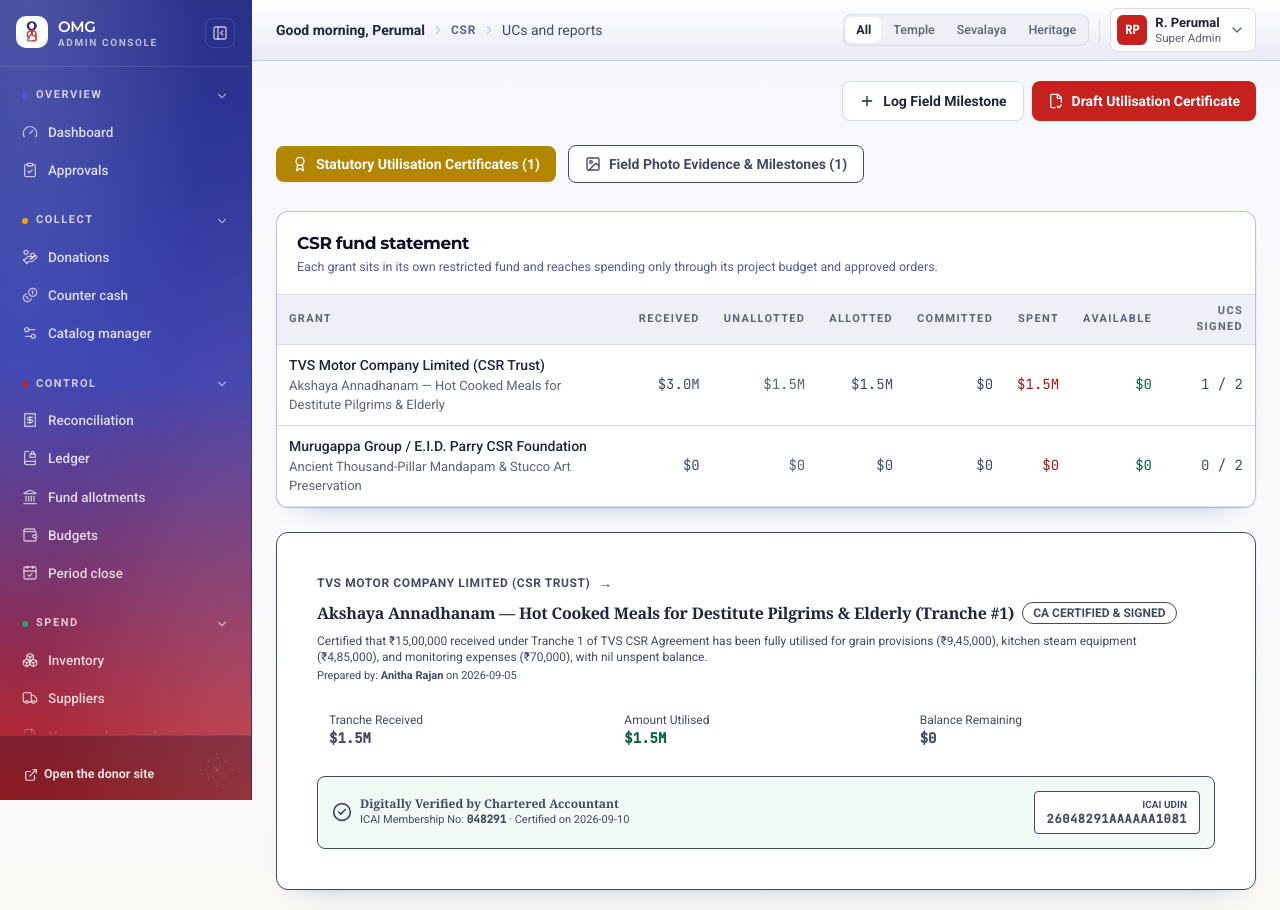
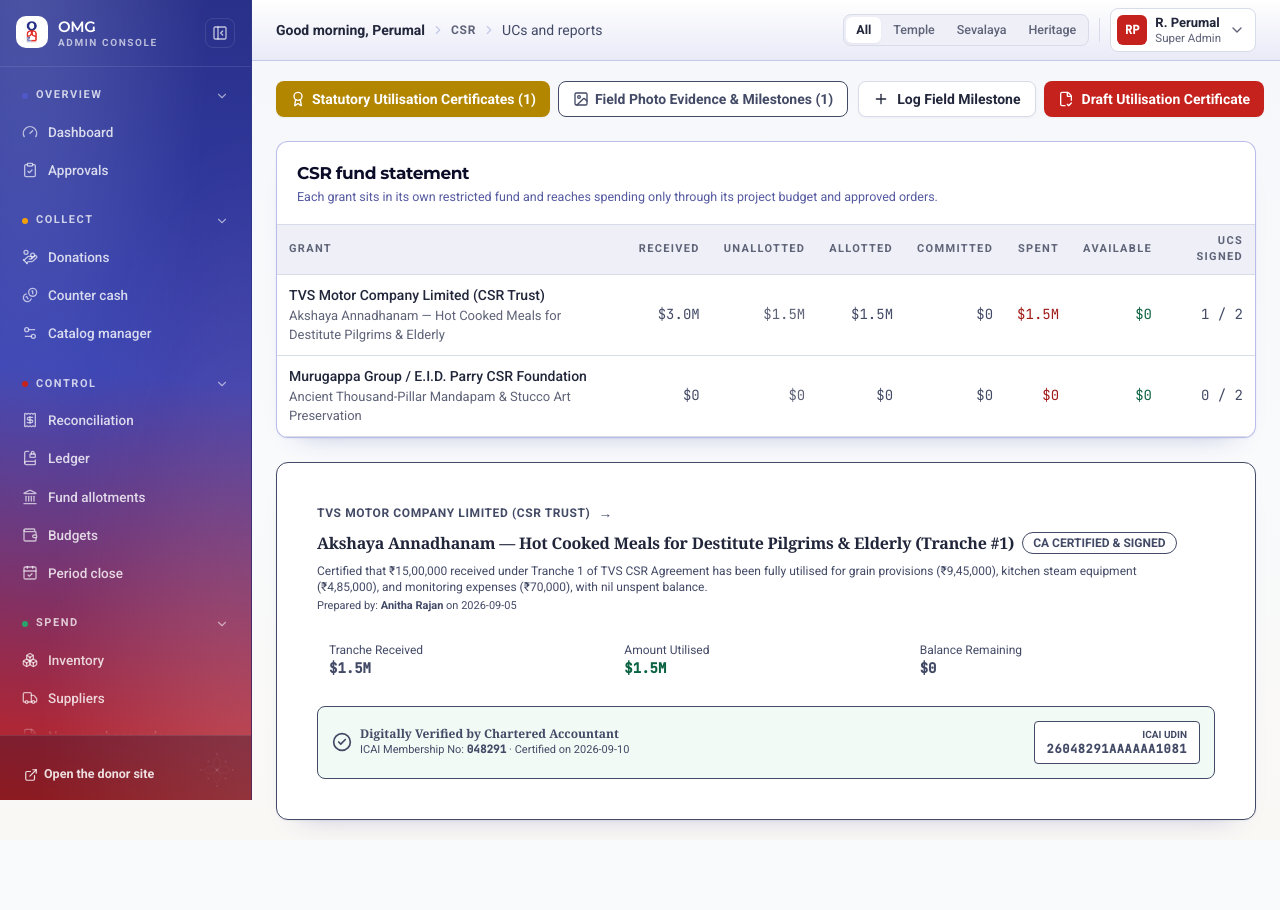
Before and after one commit to balajikarthik2004/omg-erp-prototype, a React (Vite) app: page /console/csr/reports in a window 1280 px wide. After the commit the page ends 840 px from the top, so only its background shows below. Built offline with nearby package versions, Linux system fonts and the light colour scheme; a web font is replaced by a local one.

Commit message:
feat: add pages and UI components for gaushala management, ledger, catalog, events, and allotments

```diff
--- a/src/components/ui/Button.tsx
+++ b/src/components/ui/Button.tsx
@@ -1,6 +1,7 @@
 import { forwardRef, type ButtonHTMLAttributes, type ReactNode } from 'react'
 import { Loader2 } from 'lucide-react'
 import { cn } from '@/lib/cn'
+import { Tooltip, type TooltipProps } from './Tooltip'
 
 type Variant = 'primary' | 'secondary' | 'navy' | 'ghost' | 'danger' | 'success' | 'accent'
 type Size = 'sm' | 'md' | 'lg'
@@ -37,13 +38,33 @@
   icon?: ReactNode
   rightIcon?: ReactNode
   fullWidth?: boolean
+  tooltip?: ReactNode
+  tooltipPosition?: TooltipProps['position']
+  tooltipAlign?: TooltipProps['align']
 }
 
 export const Button = forwardRef<HTMLButtonElement, ButtonProps>(function Button(
-  { variant = 'primary', size = 'md', loading, icon, rightIcon, fullWidth, className, children, disabled, ...rest },
+  {
+    variant = 'primary',
+    size = 'md',
+    loading,
+    icon,
+    rightIcon,
+    fullWidth,
+    className,
+    children,
+    disabled,
+    tooltip,
+    tooltipPosition = 'bottom',
+    tooltipAlign = 'end',
+    title,
+    ...rest
+  },
   ref,
 ) {
-  return (
+  const tooltipContent = tooltip || title
+
+  const buttonElement = (
     <button
       ref={ref}
       disabled={disabled || loading}
@@ -64,4 +85,19 @@
       {rightIcon}
     </button>
   )
+
+  if (tooltipContent) {
+    return (
+      <Tooltip
+        content={tooltipContent}
+        position={tooltipPosition}
+        align={tooltipAlign}
+        className={fullWidth ? 'w-full' : undefined}
+      >
+        {buttonElement}
+      </Tooltip>
+    )
+  }
+
+  return buttonElement
 })
--- /dev/null
+++ b/src/components/ui/Tooltip.tsx
@@ -0,0 +1,66 @@
+import { type ReactNode } from 'react'
+import { cn } from '@/lib/cn'
+
+export interface TooltipProps {
+  content: ReactNode
+  children: ReactNode
+  position?: 'top' | 'bottom' | 'left' | 'right'
+  align?: 'center' | 'start' | 'end'
+  className?: string
+  contentClassName?: string
+  disabled?: boolean
+}
+
+export function Tooltip({
+  content,
+  children,
+  position = 'bottom',
+  align = 'center',
+  className,
+  contentClassName,
+  disabled = false,
+}: TooltipProps) {
+  if (!content || disabled) {
+    return <>{children}</>
+  }
+
+  const alignClass = (() => {
+    if (position === 'top' || position === 'bottom') {
+      if (align === 'start') return 'left-0'
+      if (align === 'end') return 'right-0'
+      return 'left-1/2 -translate-x-1/2'
+    }
+    return ''
+  })()
+
+  return (
+    <div className={cn('group/tooltip relative inline-flex items-center', className)}>
+      {children}
+      <div
+        role="tooltip"
+        className={cn(
+          'pointer-events-none absolute z-50 flex items-center',
+          'opacity-0 transition-all duration-150 ease-out-soft',
+          'group-hover/tooltip:opacity-100 group-focus-within/tooltip:opacity-100',
+          // Position classes
+          position === 'top' && 'bottom-full mb-2 translate-y-1 group-hover/tooltip:translate-y-0',
+          position === 'bottom' && 'top-full mt-2 -translate-y-1 group-hover/tooltip:translate-y-0',
+          position === 'left' && 'right-full top-1/2 -translate-y-1/2 mr-2 translate-x-1 group-hover/tooltip:translate-x-0',
+          position === 'right' && 'left-full top-1/2 -translate-y-1/2 ml-2 -translate-x-1 group-hover/tooltip:translate-x-0',
+          alignClass,
+        )}
+      >
+        <div
+          className={cn(
+            'flex items-center rounded-lg bg-navy-950/95 px-3 py-1.5 text-[12px] font-medium text-white',
+            'shadow-xl shadow-navy-950/30 ring-1 ring-white/15 backdrop-blur-md',
+            'whitespace-nowrap leading-none select-none',
+            contentClassName,
+          )}
+        >
+          {content}
+        </div>
+      </div>
+    </div>
+  )
+}
--- a/src/features/allotments/AllotmentsPage.tsx
+++ b/src/features/allotments/AllotmentsPage.tsx
@@ -82,22 +82,20 @@
 
   return (
     <div>
-      <PageHeader
-        title="Fund allotments"
-        actions={
+      <PageHeader title="Fund allotments">
+        <div className="flex flex-wrap items-center justify-between gap-3">
+          <Tabs
+            value={tab}
+            onChange={setTab}
+            items={[
+              { id: 'pending', label: 'Awaiting approval', count: pending.length },
+              { id: 'decided', label: 'Decided', count: decided.length },
+            ]}
+          />
           <Button icon={<Plus className="size-4" aria-hidden />} onClick={() => setComposing(true)}>
             New allotment
           </Button>
-        }
-      >
-        <Tabs
-          value={tab}
-          onChange={setTab}
-          items={[
-            { id: 'pending', label: 'Awaiting approval', count: pending.length },
-            { id: 'decided', label: 'Decided', count: decided.length },
-          ]}
-        />
+        </div>
       </PageHeader>
 
       {!db.ready ? (
--- a/src/features/cash-counts/CashCountsPage.tsx
+++ b/src/features/cash-counts/CashCountsPage.tsx
@@ -134,6 +134,7 @@
             icon={<Plus className="size-4" aria-hidden />}
             disabled={Boolean(countBlock)}
             title={countBlock ?? undefined}
+            tooltipAlign="end"
             onClick={() => setRecording(true)}
           >
             Record a count
--- a/src/features/csr/CsrReportsPage.tsx
+++ b/src/features/csr/CsrReportsPage.tsx
@@ -135,56 +135,69 @@
 
   return (
     <div className="space-y-6">
-      <PageHeader
-        title="Utilisation Certificates & Impact Reports"
-        actions={
+      <PageHeader title="Utilisation Certificates & Impact Reports">
+        <div className="flex items-center justify-between gap-2.5">
+          <div className="flex items-center gap-2">
+            <button
+              type="button"
+              onClick={() => setActiveTab('ucs')}
+              className={`flex h-9 items-center gap-1.5 rounded-lg px-3 text-[13px] font-semibold whitespace-nowrap transition sm:px-3.5 sm:text-sm ${
+                activeTab === 'ucs'
+                  ? 'bg-turmeric-600 text-white shadow-xs'
+                  : 'bg-white text-sandalwood-700 hover:bg-sandalwood-100 border border-sandalwood-200'
+              }`}
+            >
+              <Award className="size-4 shrink-0" />
+              <span>
+                <span className="hidden xl:inline">Statutory </span>
+                Utilisation Certificates ({ucs.length})
+              </span>
+            </button>
+
+            <button
+              type="button"
+              onClick={() => setActiveTab('progress')}
+              className={`flex h-9 items-center gap-1.5 rounded-lg px-3 text-[13px] font-semibold whitespace-nowrap transition sm:px-3.5 sm:text-sm ${
+                activeTab === 'progress'
+                  ? 'bg-turmeric-600 text-white shadow-xs'
+                  : 'bg-white text-sandalwood-700 hover:bg-sandalwood-100 border border-sandalwood-200'
+              }`}
+            >
+              <Image className="size-4 shrink-0" />
+              <span>
+                <span className="hidden xl:inline">Field Photo Evidence & </span>
+                <span className="xl:hidden">Field </span>
+                Milestones ({progressUpdates.length})
+              </span>
+            </button>
+          </div>
+
           <div className="flex items-center gap-2">
             <Button
               variant="secondary"
-              icon={<Plus className="size-4" />}
+              icon={<Plus className="size-4 shrink-0" />}
               onClick={() => setAddProgressModal(true)}
+              className="h-9 px-3 text-[13px] sm:px-3.5 sm:text-sm whitespace-nowrap"
             >
-              Log Field Milestone
+              <span>
+                Log <span className="hidden xl:inline">Field </span>Milestone
+              </span>
             </Button>
             <Button
               variant="primary"
-              icon={<FileCheck2 className="size-4" />}
+              icon={<FileCheck2 className="size-4 shrink-0" />}
               disabled={ucDeals.length === 0}
               title={ucDeals.length === 0 ? 'Every received tranche already has a certificate.' : 'Draft a certificate for a received tranche'}
               onClick={() => setDraftUcModal(true)}
+              className="h-9 px-3 text-[13px] sm:px-3.5 sm:text-sm whitespace-nowrap"
             >
-              Draft Utilisation Certificate
+              <span>
+                Draft <span className="hidden xl:inline">Utilisation </span>Certificate
+              </span>
             </Button>
           </div>
-        }
-      />
-
-      {/* Tab Switcher */}
-      <div className="flex items-center gap-3 pb-1">
-        <button
-          onClick={() => setActiveTab('ucs')}
-          className={`flex items-center gap-2 rounded-lg px-4 py-2 text-sm font-semibold transition ${
-            activeTab === 'ucs'
-              ? 'bg-turmeric-600 text-white shadow-xs'
-              : 'bg-white text-sandalwood-700 hover:bg-sandalwood-100 border border-sandalwood-200'
-          }`}
-        >
-          <Award className="size-4" />
-          <span>Statutory Utilisation Certificates ({ucs.length})</span>
-        </button>
-
-        <button
-          onClick={() => setActiveTab('progress')}
-          className={`flex items-center gap-2 rounded-lg px-4 py-2 text-sm font-semibold transition ${
-            activeTab === 'progress'
-              ? 'bg-turmeric-600 text-white shadow-xs'
-              : 'bg-white text-sandalwood-700 hover:bg-sandalwood-100 border border-sandalwood-200'
-          }`}
-        >
-          <Image className="size-4" />
-          <span>Field Photo Evidence & Milestones ({progressUpdates.length})</span>
-        </button>
-      </div>
+        </div>
+      </PageHeader>
 
       {activeTab === 'ucs' ? (
         <div className="grid gap-6">
--- a/src/features/ledger/LedgerPage.tsx
+++ b/src/features/ledger/LedgerPage.tsx
@@ -23,6 +23,7 @@
 import { Select } from '@/components/ui/Select'
 import { Stat } from '@/components/ui/Stat'
 import { Skeleton } from '@/components/ui/Skeleton'
+import { Tooltip } from '@/components/ui/Tooltip'
 import { PageHeader } from '@/components/layout/PageHeader'
 import { SectorChip } from '@/components/layout/PhaseChip'
 import { SECTOR_IDS, SECTORS } from '@/config'
@@ -306,13 +307,12 @@
         title="Ledger"
         actions={
           <div className="flex items-center gap-2">
-            <span
-              title="Immutable record: once committed, entries cannot be modified or deleted."
-              className="inline-flex items-center gap-1.5 rounded-full border border-navy-200/90 bg-white px-3 py-1 text-[12px] font-semibold text-navy-800 shadow-2xs"
-            >
-              <Lock className="size-3 text-navy-500" aria-hidden />
-              Append-only
-            </span>
+            <Tooltip content="Immutable record: once committed, entries cannot be modified or deleted." position="bottom" align="end">
+              <span className="inline-flex items-center gap-1.5 rounded-full border border-navy-200/90 bg-white px-3 py-1 text-[12px] font-semibold text-navy-800 shadow-2xs cursor-default">
+                <Lock className="size-3 text-navy-500" aria-hidden />
+                Append-only
+              </span>
+            </Tooltip>
             <Button
               variant="secondary"
               size="sm"
```
Also changed, not shown: src/features/catalog/CatalogManagerPage.tsx (+11 -9 lines), src/features/events/EventsPage.tsx (+23 -11 lines), src/features/gaushala/console/CowManagementPage.tsx (+11 -11 lines), src/features/gaushala/console/GaushalaDonationsPage.tsx (+17 -17 lines).
